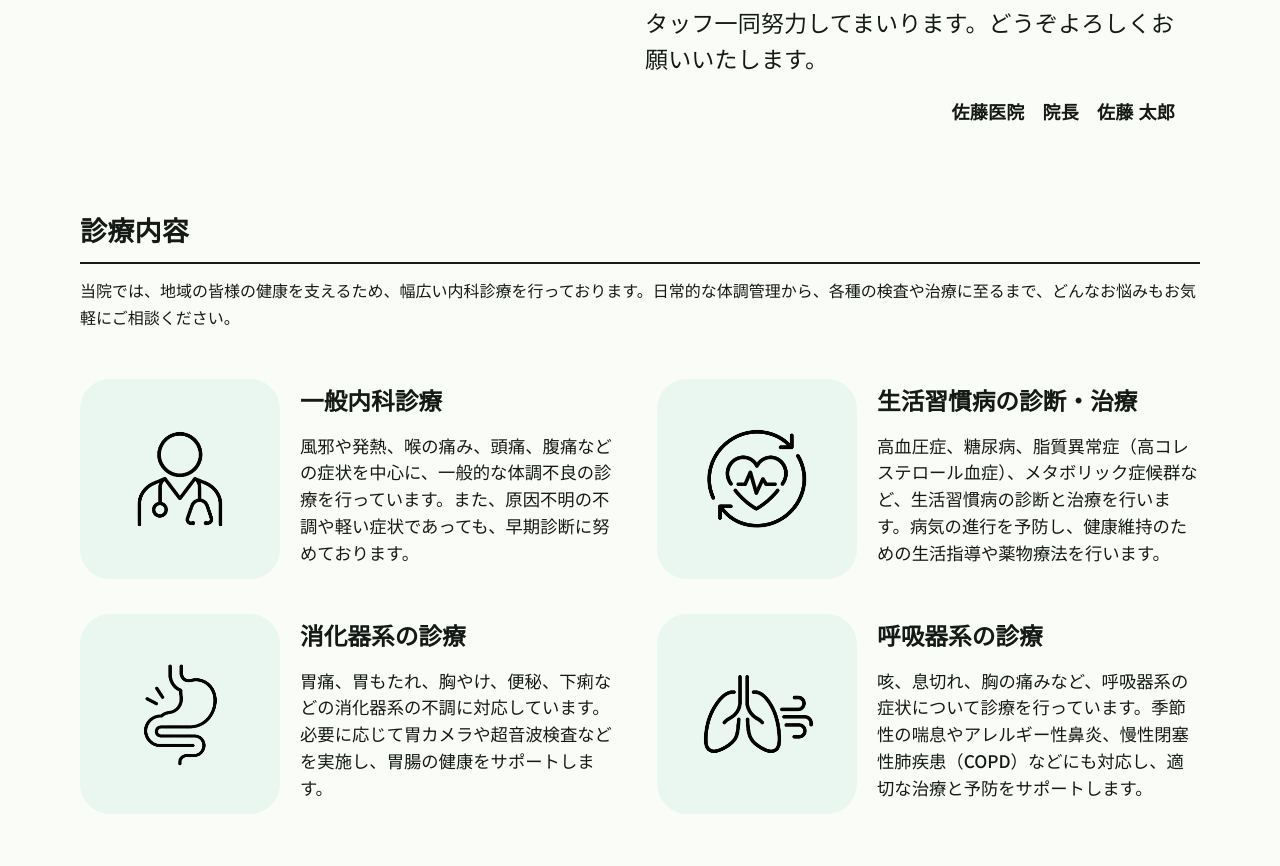
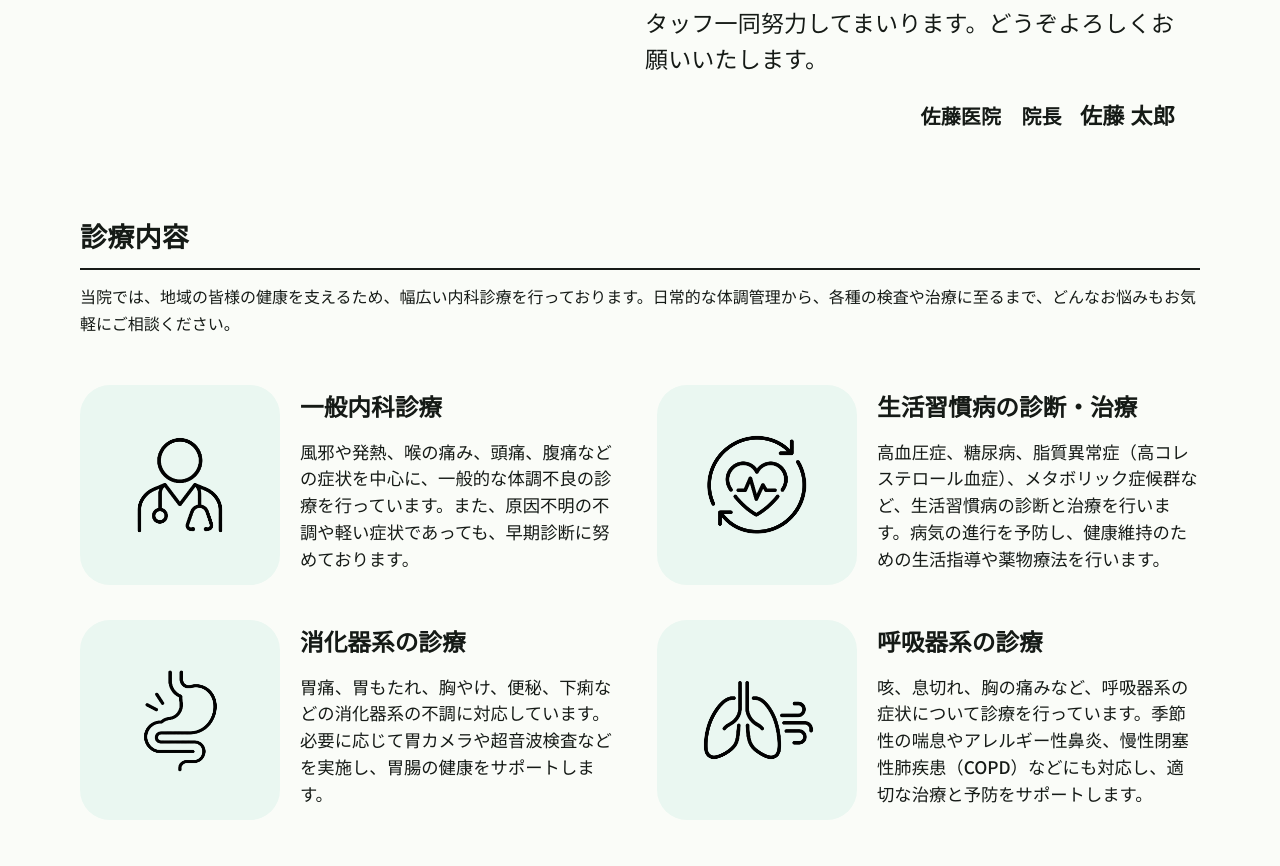
Before and after one commit to 2510066054-cloud/SatoClinic-Fujisawa, a plain HTML site: page index.html in a window 1280 px wide. Shown: the part 2146-3012 px from the top of the page. Drawn offline with Linux system fonts and the light colour scheme; a web font is replaced by a local one.

Commit message:
文字微調整

```diff
--- a/css/style.css
+++ b/css/style.css
@@ -76,6 +76,8 @@ h1,h2,h3,h4,h5,h6,b,strong,.site-header,.greeting-copy,.about-description p{font
 .greeting-copy{font-size:21px;line-height:1.6;font-weight:500;letter-spacing:.008em}
 .greeting-copy p{margin-bottom:4px}
 .greeting-copy .greeting-sign{font-size:18px;line-height:1.5;font-weight:800;font-family:var(--font-rounded);margin-top:22px;text-align:right}
+.greeting-sign-role{font-size:calc(1em + 2px)}
+.greeting-sign-name{font-size:calc(1em + 4px)}
 .mobile-sign{display:none}
 .services{margin-top:80px}
 .services .section-title{margin-bottom:13px}
--- a/index.html
+++ b/index.html
@@ -78,12 +78,12 @@
       <div class="greeting-layout">
         <img class="greeting-photo" src="./assets/Doctor_Image/sato_taro_portrait.jpg" alt="院長 佐藤太郎">
         <div class="greeting-copy">
-          <div class="greeting-sign mobile-sign">院長　佐藤 太郎</div>
+          <div class="greeting-sign mobile-sign"><span class="greeting-sign-role">院長</span>　<span class="greeting-sign-name">佐藤 太郎</span></div>
           <p>こんにちは。佐藤医院の院長、佐藤太郎と申します。当院のホームページをご覧いただき、ありがとうございます。</p>
           <p>佐藤医院では、「地域に根ざした医療」をモットーに、患者様一人ひとりに寄り添った医療を提供することを目指しております。日常的な健康管理から生活習慣病の予防、さらには専門的な診断や治療まで、幅広い内科診療を行い、地域の皆様の健康を支える役割を担っていきたいと考えております。</p>
           <p>私たちは、患者様の不安を少しでも軽減し、安心して診療を受けていただけるよう、わかりやすい説明と丁寧な対応を心掛けております。また、近隣の医療機関とも連携し、必要に応じて高度医療へのアクセスもサポートいたします。どんな小さな不調でも、どうぞお気軽にご相談ください。</p>
           <p>これからも、患者様の健康を第一に考え、地域の皆様に信頼される医療機関であり続けるため、スタッフ一同努力してまいります。どうぞよろしくお願いいたします。</p>
-          <p class="greeting-sign desktop-sign">佐藤医院　院長　佐藤 太郎</p>
+          <p class="greeting-sign desktop-sign"><span class="greeting-sign-role">佐藤医院　院長</span>　<span class="greeting-sign-name">佐藤 太郎</span></p>
         </div>
       </div>
     </section>
```
